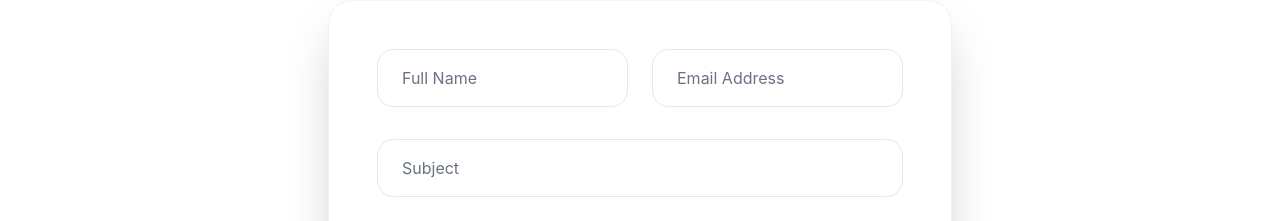
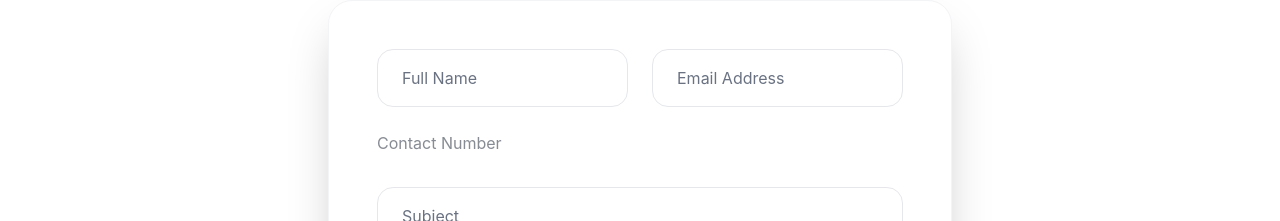
Before and after one commit to shivarawart/Mount-Carmel-School, a React (Vite) app: page /contact in a window 1280 px wide. Shown: the part 3160-3381 px from the top of the page. Built offline with nearby package versions, Linux system fonts and the light colour scheme.

Commit message:
Add: foam working feature(emailjs)

```diff
--- a/src/pages/contact/page.tsx
+++ b/src/pages/contact/page.tsx
@@ -71,10 +71,10 @@ const ContactMandatoryPage = () => {
 
     try {
       await emailjs.sendForm(
-        "YOUR_SERVICE_ID",      // ← Replace with your EmailJS Service ID
-        "YOUR_TEMPLATE_ID",     // ← Replace with your EmailJS Template ID
+        "service_1ru1mkm",   // Service ID
+        "template_ucauo1a",  // Template ID
         formRef.current,
-        "YOUR_PUBLIC_KEY"       // ← Replace with your EmailJS Public Key
+        "u2FIr6vPNxHFy_Zkc"    // Public Key (from API Keys)
       );
 
       setSubmitted(true);
@@ -146,9 +146,8 @@ const ContactMandatoryPage = () => {
                 </span>
               </button>
               <div
-                className={`px-8 pb-8 text-gray-600 leading-relaxed transition-all duration-500 overflow-hidden ${
-                  activeDisclosure === idx ? "max-h-96 opacity-100" : "max-h-0 opacity-0"
-                }`}
+                className={`px-8 pb-8 text-gray-600 leading-relaxed transition-all duration-500 overflow-hidden ${activeDisclosure === idx ? "max-h-96 opacity-100" : "max-h-0 opacity-0"
+                  }`}
               >
                 {item.content}
               </div>
@@ -183,6 +182,13 @@ const ContactMandatoryPage = () => {
                   required
                   className="w-full px-6 py-4 rounded-2xl border border-gray-200 focus:border-indigo-500 focus:ring-2 focus:ring-indigo-200 outline-none transition placeholder:text-gray-500"
                 />
+                <input
+                  type="tel"
+                  name="user_phone"
+                  placeholder="Contact Number"
+                  required
+                />
+
               </div>
 
               <input
```
